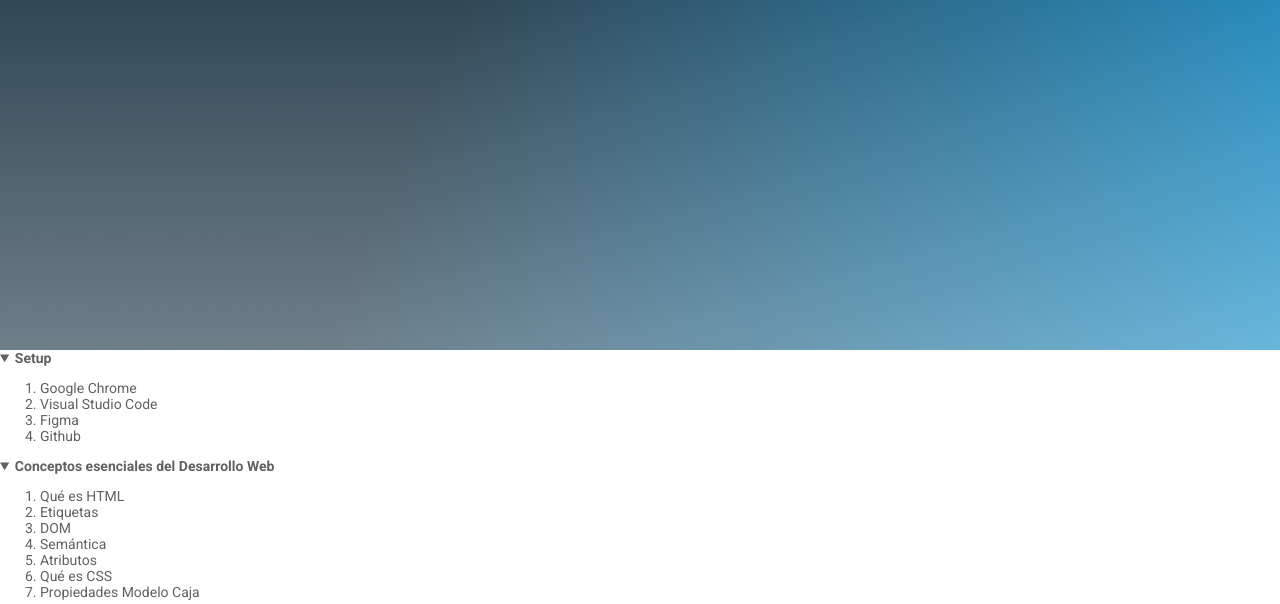
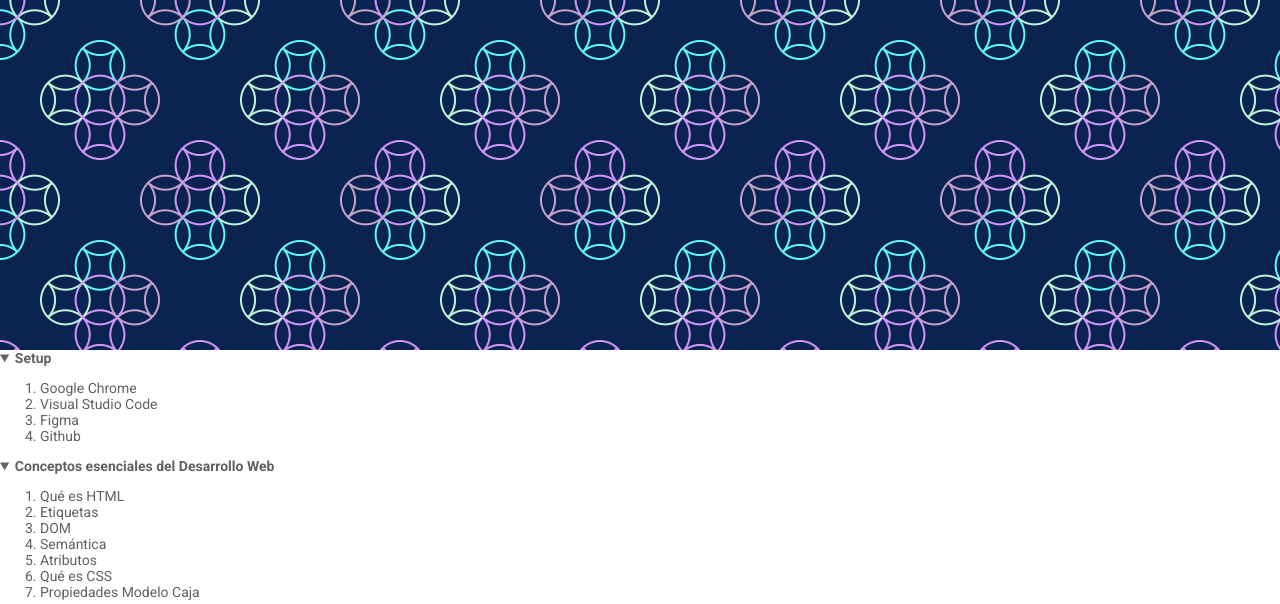
Before and after one commit to OmarSanchez-developer/curso-esencial-html-css, a PHP site: page / in a window 1280 px wide. Shown: the top 604 px of the page. Run offline with PHP 8.4, Linux system fonts and the light colour scheme.

Commit message:
Background Pattern sin linear-gradient

```diff
--- a/css/styles-logical.css
+++ b/css/styles-logical.css
@@ -77,7 +77,9 @@ pre{
 }
 
 .hero{
-  background-image: linear-gradient(to top, rgba(255, 255, 255, .3), transparent),url('../images/backgroung.png');
+  /* background-image: linear-gradient(to top, rgba(255, 255, 255, .3), transparent),url('../images/backgroung.png'); */
+  background-image: url('../images/pattern.png');
+
   /* background-repeat: no-repeat; */
   /* background-position: left 50px bottom -50px; */
   /* background-size: cover; */
--- a/css/styles-physical.css
+++ b/css/styles-physical.css
@@ -17,13 +17,13 @@
   font-family: charter;
   src: url('../fonts/charter-bold.otf');
   font-style: normal;
-  font-weight: 400;
+  font-weight: bold;
 }
 @font-face{
   font-family: charter;
   src: url('../fonts/charter-bold-italic.otf');
   font-style: italic;
-  font-weight: 400;
+  font-weight: bold;
 }
 :root{
 font-size: 18px;
@@ -141,7 +141,9 @@ blockquote span::before{
 
 
 .hero{
-  background-image: linear-gradient(to top, rgba(255, 255, 255, .3), transparent),url('../images/backgroung.png');
+  /* background-image: linear-gradient(to top, rgba(255, 255, 255, .3), transparent),url('../images/pattern.png'); */
+  background-image: url('../images/pattern.png');
+
   /* background-repeat: no-repeat; */
   /* background-position: left 50px bottom -50px; */
   /* background-size: cover; */
```
